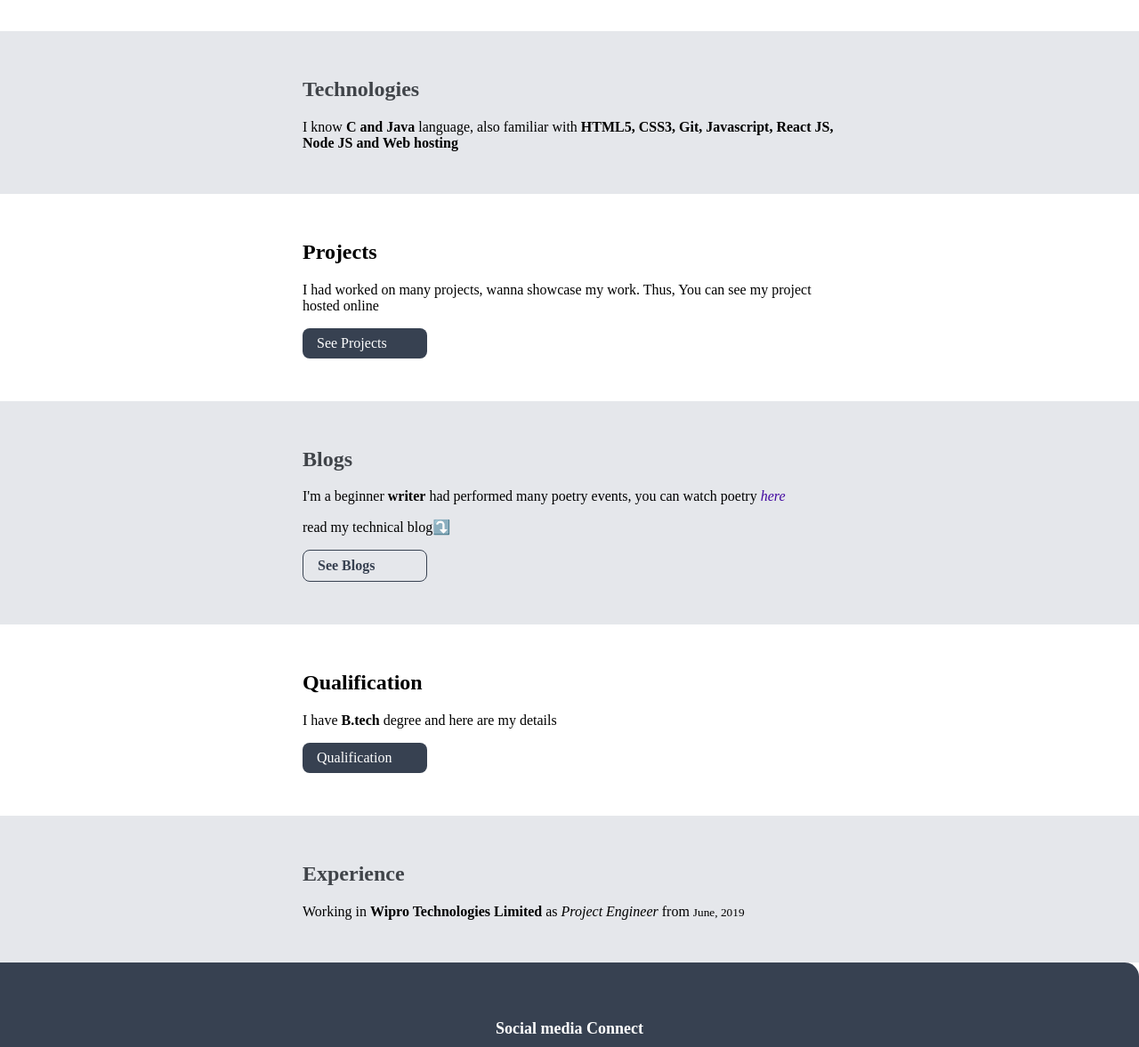
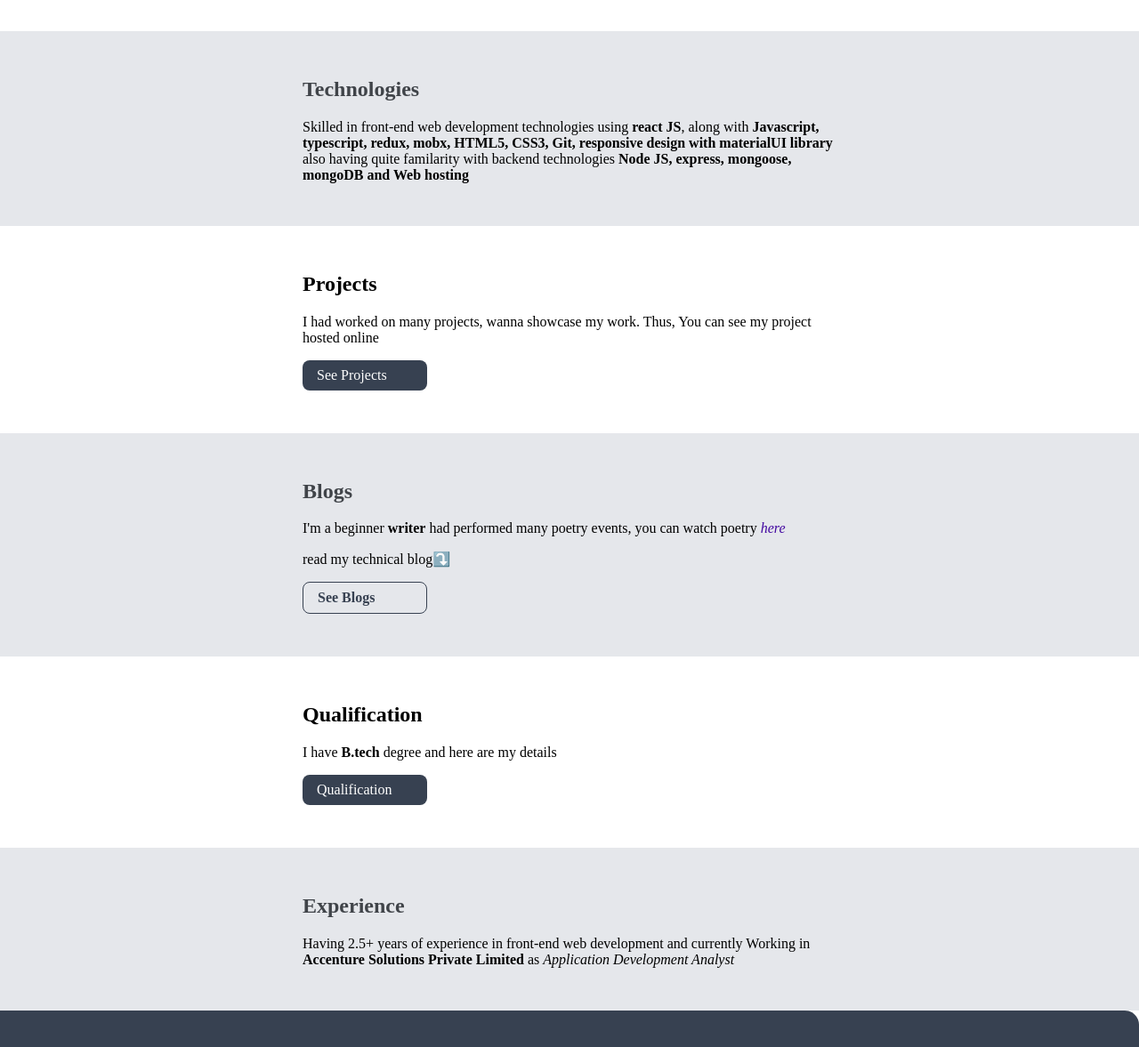
Before and after one commit to ruchikasrivastava123/ruchika_srivastava-portfolio, a plain HTML site: page index.html in a window 1280 px wide. Shown: the part 466-1643 px from the top of the page at 89% size. Drawn offline with Linux system fonts and the light colour scheme.

Commit message:
docs: index.html
update index.html as per new learned skills along with work experience of new joined company

```diff
--- a/index.html
+++ b/index.html
@@ -25,8 +25,10 @@
 </header>
 <section class="section ow">
 <div class="container container-center">
-<h1 style="color: rgb(64, 68, 73);">Technologies</h1>
-<p>I know <b>C and Java</b> language, also familiar with <strong>HTML5, CSS3, Git, Javascript, React JS, Node JS and Web hosting</strong></p>
+<h1 style="color: #404449;">Technologies</h1>
+<p>Skilled in front-end web development technologies using<b> react JS</b>, along with
+    <strong>Javascript, typescript, redux, mobx, HTML5, CSS3, Git, responsive design with materialUI library
+    </strong>also having quite familarity with backend technologies<strong> Node JS, express, mongoose, mongoDB and Web hosting</strong></p>
 </div>
 </section>
 <section class="section">
@@ -60,8 +62,8 @@
                 <div class="container container-center">
                 <h1 style="color: rgb(64, 68, 73);">Experience</h1>
                 <p>
-                    Working in <b>Wipro Technologies Limited</b> as <i>Project Engineer</i> from
-                    <small>June, 2019</small>
+                    Having 2.5+ years of experience in front-end web development and currently
+                    Working in <b>Accenture Solutions Private Limited</b> as <i>Application Development Analyst</i>
                </p>
                 </div>
                 </section>
```
